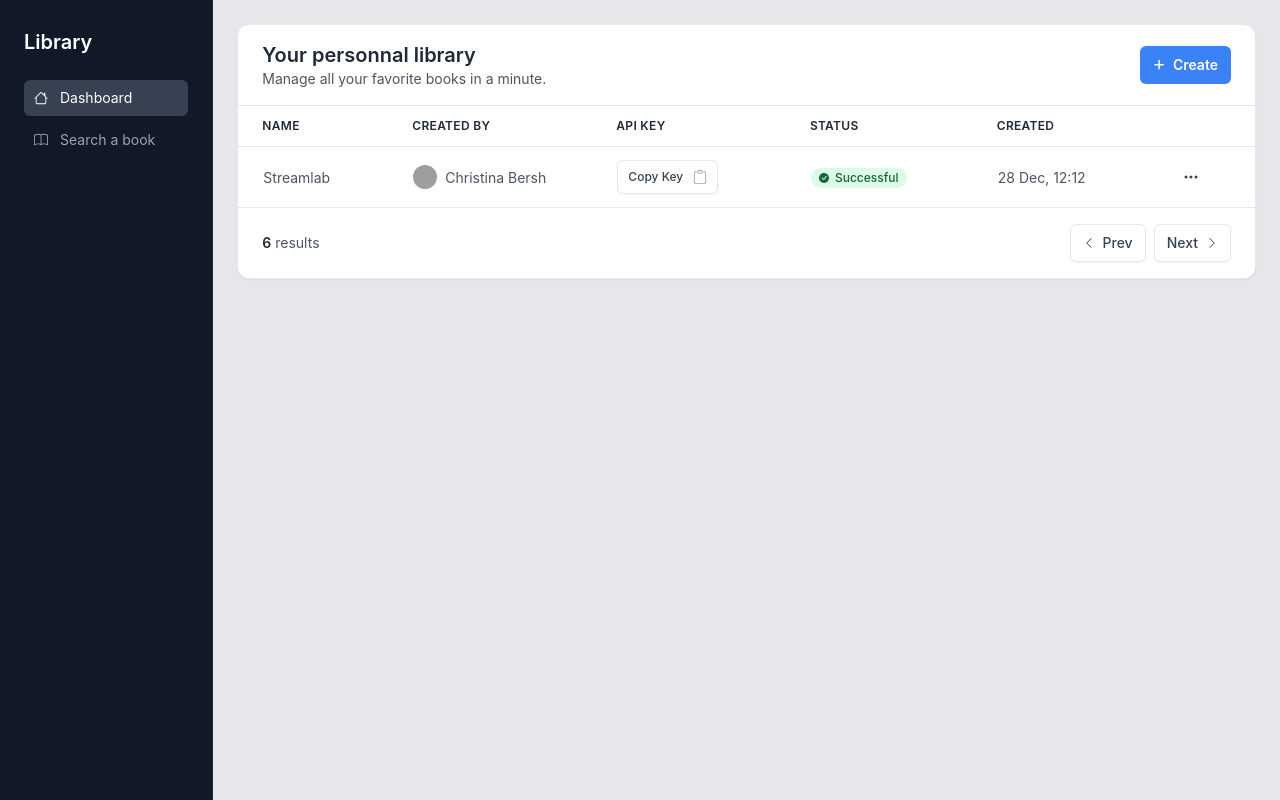
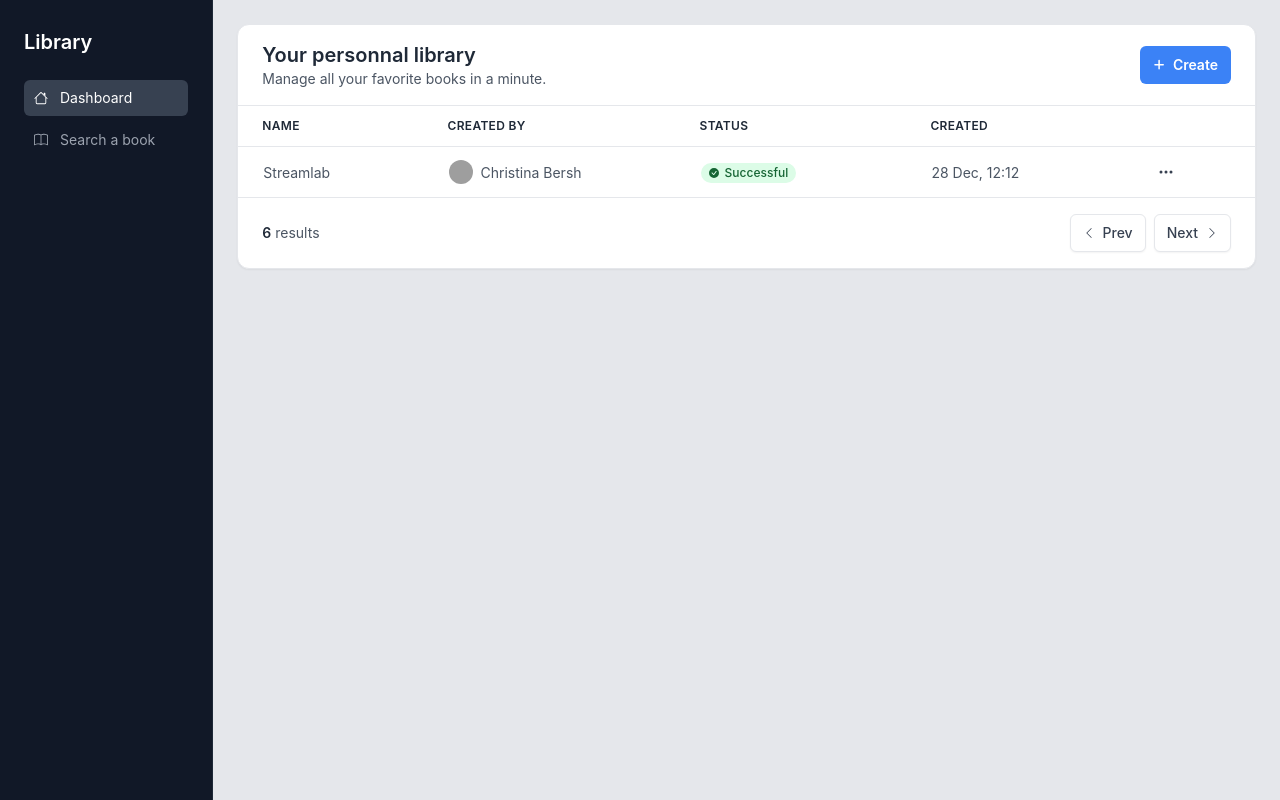
Before and after one commit to williambaele/redux-books, a React (Create React App) app: page / in a window 1280 px wide. Built offline with nearby package versions, Linux system fonts and the light colour scheme; grey boxes are pictures that could not be loaded.

Commit message:
cleaned table & rowsé

```diff
--- a/src/components/NewRow.js
+++ b/src/components/NewRow.js
@@ -7,7 +7,7 @@ const NewRow = () => {
         <div class="px-6 py-3">
           <input
             type="text"
-            class="text-sm text-gray-600 py-1 rounded-md outline-none"
+            class="text-sm text-gray-600 py-1 rounded-md outline-none w-28 pl-2"
             placeholder="Name"
           />
         </div>
@@ -16,32 +16,12 @@ const NewRow = () => {
         <div class="px-6 py-3">
           <input
             type="text"
-            class="text-sm text-gray-600 py-1 rounded-md outline-none"
+            class="text-sm text-gray-600 py-1 rounded-md outline-none w-28 pl-2"
             placeholder="Author"
           />
         </div>
       </td>
-      <td class="h-px w-px whitespace-nowrap">
-        <div class="px-6 py-3">
-          <button
-            type="button"
-            class="inline-flex flex-shrink-0 justify-center items-center gap-x-2.5 py-2 px-2.5 rounded-md border font-medium bg-white text-gray-700 shadow-sm align-middle hover:bg-gray-50 focus:outline-none focus:ring-2 focus:ring-gray-400 focus:ring-offset-2 focus:ring-offset-white transition-all text-xs pl-2 outline-none"
-          >
-            Copy Key
-            <svg
-              class="h-3.5 w-3.5 text-gray-400"
-              xmlns="http://www.w3.org/2000/svg"
-              width="16"
-              height="16"
-              fill="currentColor"
-              viewBox="0 0 16 16"
-            >
-              <path d="M4 1.5H3a2 2 0 0 0-2 2V14a2 2 0 0 0 2 2h10a2 2 0 0 0 2-2V3.5a2 2 0 0 0-2-2h-1v1h1a1 1 0 0 1 1 1V14a1 1 0 0 1-1 1H3a1 1 0 0 1-1-1V3.5a1 1 0 0 1 1-1h1v-1z" />
-              <path d="M9.5 1a.5.5 0 0 1 .5.5v1a.5.5 0 0 1-.5.5h-3a.5.5 0 0 1-.5-.5v-1a.5.5 0 0 1 .5-.5h3zm-3-1A1.5 1.5 0 0 0 5 1.5v1A1.5 1.5 0 0 0 6.5 4h3A1.5 1.5 0 0 0 11 2.5v-1A1.5 1.5 0 0 0 9.5 0h-3z" />
-            </svg>
-          </button>
-        </div>
-      </td>
+
       <td class="h-px w-px whitespace-nowrap">
         <div class="px-6 py-3">
           <span class="inline-flex items-center gap-1.5 py-0.5 px-2 rounded-full text-xs font-medium bg-green-100 text-green-800 dark:bg-green-900 dark:text-green-200">
@@ -61,7 +41,7 @@ const NewRow = () => {
       </td>
       <td class="h-px w-px whitespace-nowrap">
         <div class="px-6 py-3">
-          <span class="text-sm text-gray-600 py-1 pl-2 rounded-md outline-none">
+          <span class="text-sm text-gray-600 py-1 rounded-md outline-none">
             28 Dec, 12:12
           </span>
         </div>
--- a/src/components/Row.js
+++ b/src/components/Row.js
@@ -27,27 +27,7 @@ const Row = () => {
           </div>
         </div>
       </td>
-      <td class="h-px w-px whitespace-nowrap">
-        <div class="px-6 py-3">
-          <button
-            type="button"
-            class="inline-flex flex-shrink-0 justify-center items-center gap-x-2.5 py-2 px-2.5 rounded-md border font-medium bg-white text-gray-700 shadow-sm align-middle hover:bg-gray-50 focus:outline-none focus:ring-2 focus:ring-gray-400 focus:ring-offset-2 focus:ring-offset-white transition-all text-xs dark:bg-gray-800 dark:hover:bg-slate-800 dark:border-gray-700 dark:text-gray-400 dark:hover:text-white dark:focus:ring-gray-700 dark:focus:ring-offset-gray-800"
-          >
-            Copy Key
-            <svg
-              class="h-3.5 w-3.5 text-gray-400"
-              xmlns="http://www.w3.org/2000/svg"
-              width="16"
-              height="16"
-              fill="currentColor"
-              viewBox="0 0 16 16"
-            >
-              <path d="M4 1.5H3a2 2 0 0 0-2 2V14a2 2 0 0 0 2 2h10a2 2 0 0 0 2-2V3.5a2 2 0 0 0-2-2h-1v1h1a1 1 0 0 1 1 1V14a1 1 0 0 1-1 1H3a1 1 0 0 1-1-1V3.5a1 1 0 0 1 1-1h1v-1z" />
-              <path d="M9.5 1a.5.5 0 0 1 .5.5v1a.5.5 0 0 1-.5.5h-3a.5.5 0 0 1-.5-.5v-1a.5.5 0 0 1 .5-.5h3zm-3-1A1.5 1.5 0 0 0 5 1.5v1A1.5 1.5 0 0 0 6.5 4h3A1.5 1.5 0 0 0 11 2.5v-1A1.5 1.5 0 0 0 9.5 0h-3z" />
-            </svg>
-          </button>
-        </div>
-      </td>
+
       <td class="h-px w-px whitespace-nowrap">
         <div class="px-6 py-3">
           <span class="inline-flex items-center gap-1.5 py-0.5 px-2 rounded-full text-xs font-medium bg-green-100 text-green-800 dark:bg-green-900 dark:text-green-200">
--- a/src/components/Table.js
+++ b/src/components/Table.js
@@ -3,7 +3,7 @@ import Row from "./Row.js";
 import NewRow from "./NewRow.js";
 
 const Table = () => {
-  const headings = ["Name", "Created by", "API key", "Status", "Created"];
+  const headings = ["Name", "Created by", "Status", "Created"];
 
   const [visibleNewRow, setVisibleNewRow] = useState(false);
   return (
```
